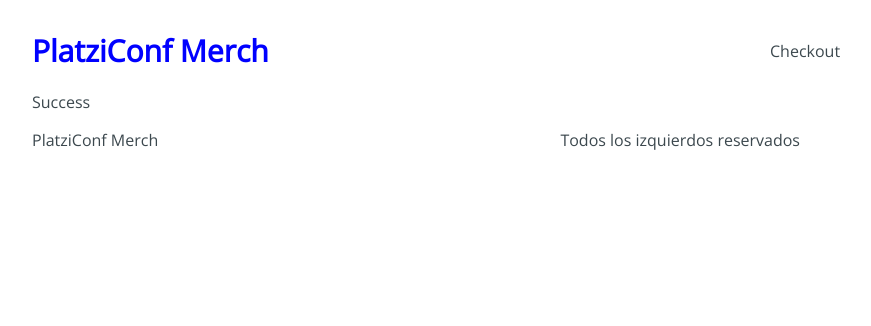
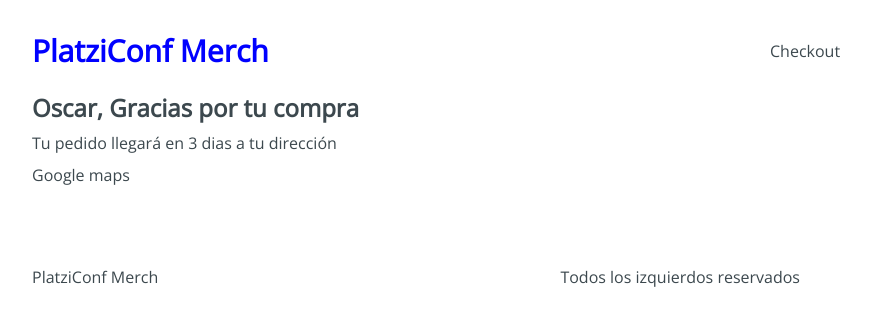
Before and after one commit to jeantivan/platzi-react-hooks-pro, a React (Vite) app: page /checkout/success in a window 1280 px wide. Shown: the top 326 px of the page, without its empty margins (224-1095 px from the left). Built offline with nearby package versions, Linux system fonts and the light colour scheme.

Commit message:
Maquetación y estilos del flujo de pago

```diff
--- a/src/containers/Payment.jsx
+++ b/src/containers/Payment.jsx
@@ -1,7 +1,16 @@
+import '../styles/components/Payment.css';
+
 import React from 'react';
 
 const Payment = () => {
-  return <div>Payment</div>;
+  return (
+    <div className="Payment">
+      <div className="Payment-content">
+        <h3>Resumen del pedido</h3>
+        <div className="Payment-button">boton con paypal</div>
+      </div>
+    </div>
+  );
 };
 
 export default Payment;
--- a/src/containers/Success.jsx
+++ b/src/containers/Success.jsx
@@ -1,7 +1,17 @@
+import '../styles/components/Success.css';
+
 import React from 'react';
 
 const Success = () => {
-  return <div>Success</div>;
+  return (
+    <div className="Success">
+      <div className="Success-content">
+        <h2>Oscar, Gracias por tu compra</h2>
+        <span>Tu pedido llegará en 3 dias a tu dirección</span>
+        <div className="Success-map">Google maps</div>
+      </div>
+    </div>
+  );
 };
 
 export default Success;
```
